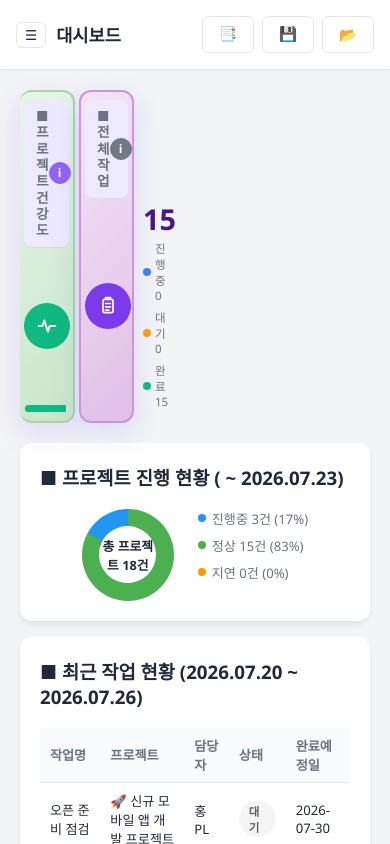
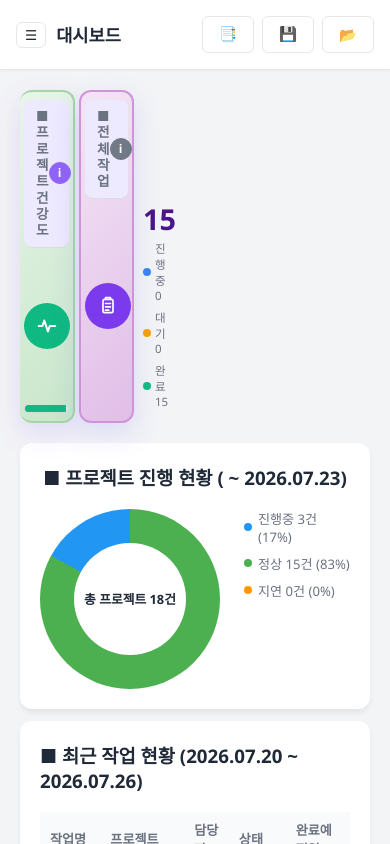
Before and after one commit to bkmfree/bkmfree.github.io, a website: page index.html in a window 390 px wide. Drawn offline with Linux system fonts and the light colour scheme.

Commit message:
2행 반응형 개선 - 1100px까지 2열유지(도넛동적), 모바일 1열 row배치

```diff
--- a/common/css/main.css
+++ b/common/css/main.css
@@ -348,9 +348,19 @@ body {
   grid-template-columns: 1fr 1fr;
   gap: 16px;
   margin-bottom: var(--space-xl);
-}
-@media (max-width: 900px) {
-  .dashboard-row-2 { grid-template-columns: 1fr; }
+  align-items: stretch;
+}
+/* 2열 유지, 모바일만 1열 */
+@media (max-width: 600px) {
+  .dashboard-row-2 { grid-template-columns: 1fr; gap: 12px; }
+  .dashboard-row-2 .progress-status-card { flex-direction: row; align-items: center; }
+  .dashboard-row-2 .progress-status-card .donut-wrap { flex: 1; height: auto; }
+  .dashboard-row-2 .progress-status-card .donut-chart { height: 150px; flex: 0 0 auto; }
+  .dashboard-row-2 .recent-tasks-card .table-scroll { max-height: none; }
+}
+/* 상단 카드: 좁아지면 1열 */
+@media (max-width: 600px) {
+  .stats-row { grid-template-columns: 1fr; gap: 12px; }
 }
 .dashboard-row-2 .card { margin-bottom: 0; height: 100%; }
 
@@ -369,9 +379,10 @@ body {
   height: 100%;
   width: auto;
   aspect-ratio: 1 / 1;
-  max-height: 280px;
+  min-height: 180px;
+  max-height: min(45vh, 320px);
   max-width: 100%;
-  flex: 0 0 auto;
+  flex: 1 1 auto;
 }
 .dashboard-row-2 .progress-status-card .donut-hole {
   width: 62%; height: 62%;
```
